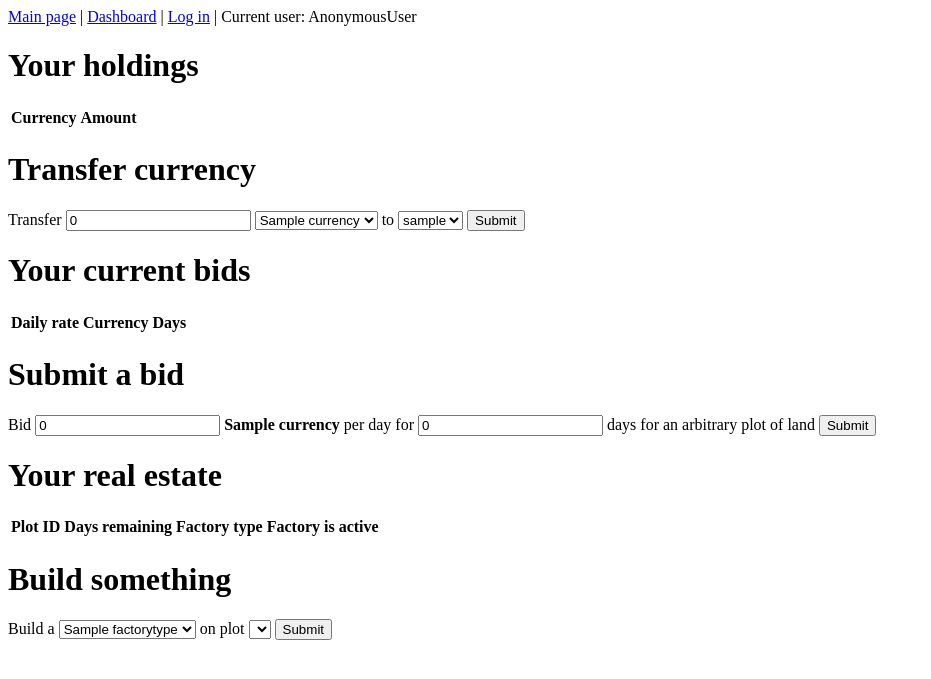
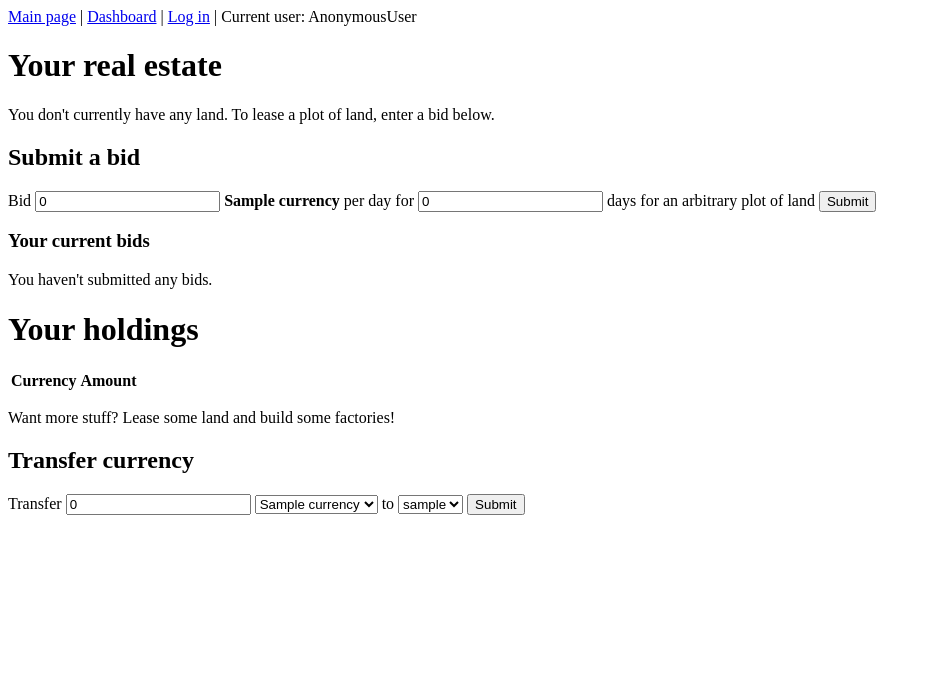
Before and after one commit to tswett/lepfact, a Django app: page /playerinfo/dashboard/ in a window 1280 px wide. Shown: the top 679 px of the page, without its empty margins (0-931 px from the left). Run offline with Django 3.2, Linux system fonts and the light colour scheme; tables that the repository leaves empty hold one stand-in row (values such as "Sample post"); lists and menus that the app fills with data are empty.

Commit message:
Make dashboard page a bit more self-explanatory
I hereby release this commit and each of its ancestor commits (each as a separate work) under the GNU General Public License, version 3.0.

```diff
--- a/playerinfo/templates/playerinfo/dashboard.html
+++ b/playerinfo/templates/playerinfo/dashboard.html
@@ -2,40 +2,90 @@
 <html>
     <body>
         {% include "playerinfo/header.html" %}
-        <h1>Your holdings</h1>
-        <table>
-            <tr>
-                <th>Currency</th>
-                <th>Amount</th>
-            </tr>
-{% for account in accounts %}
-            <tr>
-                <td>{{ account.currency.name }}</td>
-                <td>{{ account.balance }}</td>
-            </tr>
+        <h1>Your real estate</h1>
+        {% if plots %}
+        {% for plot in plots %}
+        <div style="border: 1px solid; margin: 5px; padding: 5px; display: table;">
+            <h2 style="margin-top: 0px;">{{ plot.factory.factory_type.name }}</h2>
+            <p>
+                There are <b>{{ plot.days_left }}</b> days remaining on this plot's lease.
+                {% if plot.factory %}
+                This factory is currently <b>{% if plot.factory.active %}working{% else %}shut down{% endif%}</b>.
+                {% if plot.factory.active %}
+                <form action="{% url 'pi-shutdown' %}" method="post">
+                    {% csrf_token %}
+                    <input type="hidden" name="plot" value="{{ plot.id }}">
+                    <input type="submit" value="Shut down">
+                </form>
+                {% else %}
+                <form action="{% url 'pi-startup' %}" method="post">
+                    {% csrf_token %}
+                    <input type="hidden" name="plot" value="{{ plot.id }}">
+                    <input type="submit" value="Start up">
+                </form>
+                {% endif %}
+                <form action="{% url 'pi-demolish' %}" method="post">
+                    {% csrf_token %}
+                    <input type="hidden" name="plot" value="{{ plot.id }}">
+                    <input type="submit" value="Demolish">
+                </form>
+                {% endif %}
+            </p>
+            <p>
+                <dl>
+                    <dt>Cost to start this factory up:</dt>
+                    {% for cost in plot.factory.factory_type.startupcostdata_set.all %}
+                    <dd>{{ cost.amount }} {{ cost.currency.name }}</dd>
                     {% endfor %}
-        </table>
+                    <dt>This factory's daily upkeep cost (while shut down):</dt>
+                    {% for cost in plot.factory.factory_type.idleupkeepdata_set.all %}
+                    <dd>{{ cost.amount }} {{ cost.currency.name }}</dd>
+                    {% endfor %}
+                    <dt>This factory's daily upkeep cost (while working):</dt>
+                    {% for cost in plot.factory.factory_type.activeupkeepdata_set.all %}
+                    <dd>{{ cost.amount }} {{ cost.currency.name }}</dd>
+                    {% endfor %}
+                    <dt>This factory's daily yield (while working):</dt>
+                    {% for cost in plot.factory.factory_type.yielddata_set.all %}
+                    <dd>{{ cost.amount }} {{ cost.currency.name }}</dd>
+                    {% endfor %}
+                </dl>
+            </p>
+            <p>This is plot number <b>{{ plot.id }}</b>.</p>
 
-        <h1>Transfer currency</h1>
-        <form action="{% url 'pi-transfer' %}" method="post">
+            <h3>Build something</h3>
+            <form action="{% url 'pi-build' %}" method="post">
                 {% csrf_token %}
-            Transfer
-            <input type="number" value="0" name="amount">
-            <select name="currency">
-{% for currency in currencies %}
-                <option value="{{ currency.id }}">{{ currency.name }}</option>
+                Build a
+                <select name="type">
+                    {% for ftype in factory_types %}
+                    <option value="{{ ftype.id }}">{{ ftype.name }}</option>
                     {% endfor %}
                 </select>
-            to
-            <select name="player">
-{% for user in users %}
-                <option value="{{ user.id }}">{{ user.username }}</option>
+                on this plot
+                <input type="hidden" name="plot" value="{{ plot.id }}">
+                <input type="submit">
+            </form>
+        </div>
         {% endfor %}
-            </select>
+        {% else %}
+        <p>You don't currently have any land. To lease a plot of land, enter a bid below.</p>
+        {% endif %}
+
+        <h2>Submit a bid</h2>
+        <form action="{% url 'pi-bid' %}" method="post">
+            {% csrf_token %}
+            Bid
+            <input type="number" value="0" name="rate">
+            <b>{{ money }}</b>
+            per day for
+            <input type="number" value="0" name="days">
+            days for an arbitrary plot of land
             <input type="submit">
         </form>
 
-        <h1>Your current bids</h1>
+        <h3>Your current bids</h3>
+        {% if bids %}
         <table>
             <tr>
                 <th>Daily rate</th>
@@ -58,79 +108,43 @@
             </tr>
             {% endfor %}
         </table>
+        {% else %}
+        <p>You haven't submitted any bids.</p>
+        {% endif %}
 
-        <h1>Submit a bid</h1>
-        <form action="{% url 'pi-bid' %}" method="post">
-            {% csrf_token %}
-            Bid
-            <input type="number" value="0" name="rate">
-            <b>{{ money }}</b>
-            per day for
-            <input type="number" value="0" name="days">
-            days for an arbitrary plot of land
-            <input type="submit">
-        </form>
-
-        <h1>Your real estate</h1>
+        <h1>Your holdings</h1>
         <table>
             <tr>
-                <th>Plot ID</th>
-                <th>Days remaining</th>
-                <th>Factory type</th>
-                <th>Factory is active</th>
+                <th>Currency</th>
+                <th>Amount</th>
             </tr>
-{% for plot in plots %}
+            {% for account in accounts %}
             <tr>
-                <td>{{ plot.id }}</td>
-                <td>{{ plot.days_left }}</td>
-                <td>{{ plot.factory.factory_type.name }}</td>
-                <td>{{ plot.factory.active }}</td>
-                <td>
-{% if plot.factory %}
-{% if plot.factory.active %}
-                    <form action="{% url 'pi-shutdown' %}" method="post">
-                        {% csrf_token %}
-                        <input type="hidden" name="plot" value="{{ plot.id }}">
-                        <input type="submit" value="Shut down">
-                    </form>
-{% else %}
-                    <form action="{% url 'pi-startup' %}" method="post">
-                        {% csrf_token %}
-                        <input type="hidden" name="plot" value="{{ plot.id }}">
-                        <input type="submit" value="Start up">
-                    </form>
-{% endif %}
-{% endif %}
-                </td>
-                <td>
-{% if plot.factory %}
-                    <form action="{% url 'pi-demolish' %}" method="post">
-                        {% csrf_token %}
-                        <input type="hidden" name="plot" value="{{ plot.id }}">
-                        <input type="submit" value="Demolish">
-                    </form>
-{% endif %}
-                </td>
+                <td>{{ account.currency.name }}</td>
+                <td>{{ account.balance }}</td>
             </tr>
             {% endfor %}
         </table>
+        <p>Want more stuff? Lease some land and build some factories!</p>
 
-        <h1>Build something</h1>
-        <form action="{% url 'pi-build' %}" method="post">
+        <h2>Transfer currency</h2>
+        <form action="{% url 'pi-transfer' %}" method="post">
             {% csrf_token %}
-            Build a
-            <select name="type">
-{% for ftype in factory_types %}
-                <option value="{{ ftype.id }}">{{ ftype.name }}</option>
+            Transfer
+            <input type="number" value="0" name="amount">
+            <select name="currency">
+                {% for currency in currencies %}
+                <option value="{{ currency.id }}">{{ currency.name }}</option>
                 {% endfor %}
             </select>
-            on plot
-            <select name="plot">
-{% for plot in plots %}
-                <option value="{{ plot.id }}">{{ plot.id }}</option>
+            to
+            <select name="player">
+                {% for user in users %}
+                <option value="{{ user.id }}">{{ user.username }}</option>
                 {% endfor %}
             </select>
             <input type="submit">
         </form>
+
     </body>
 </html>
```
Lines whose indentation alone changed are shown as unchanged.
